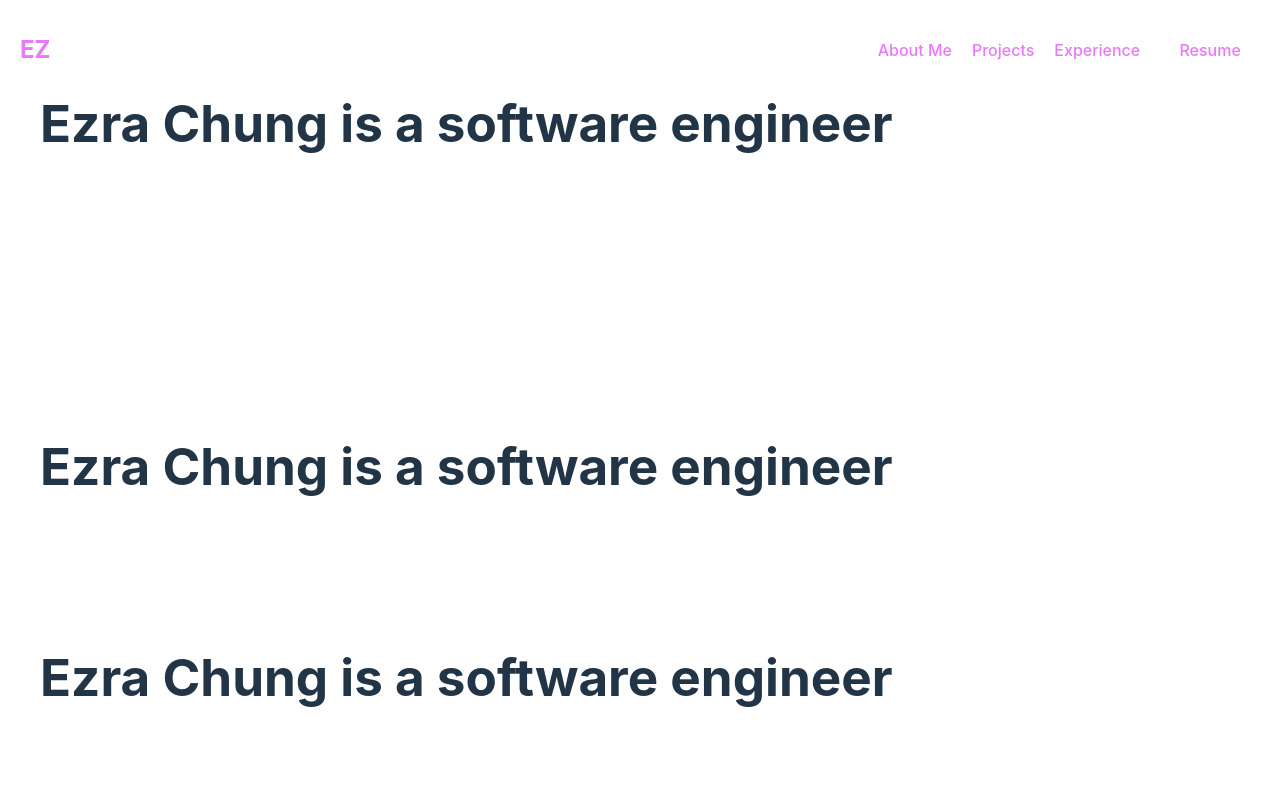
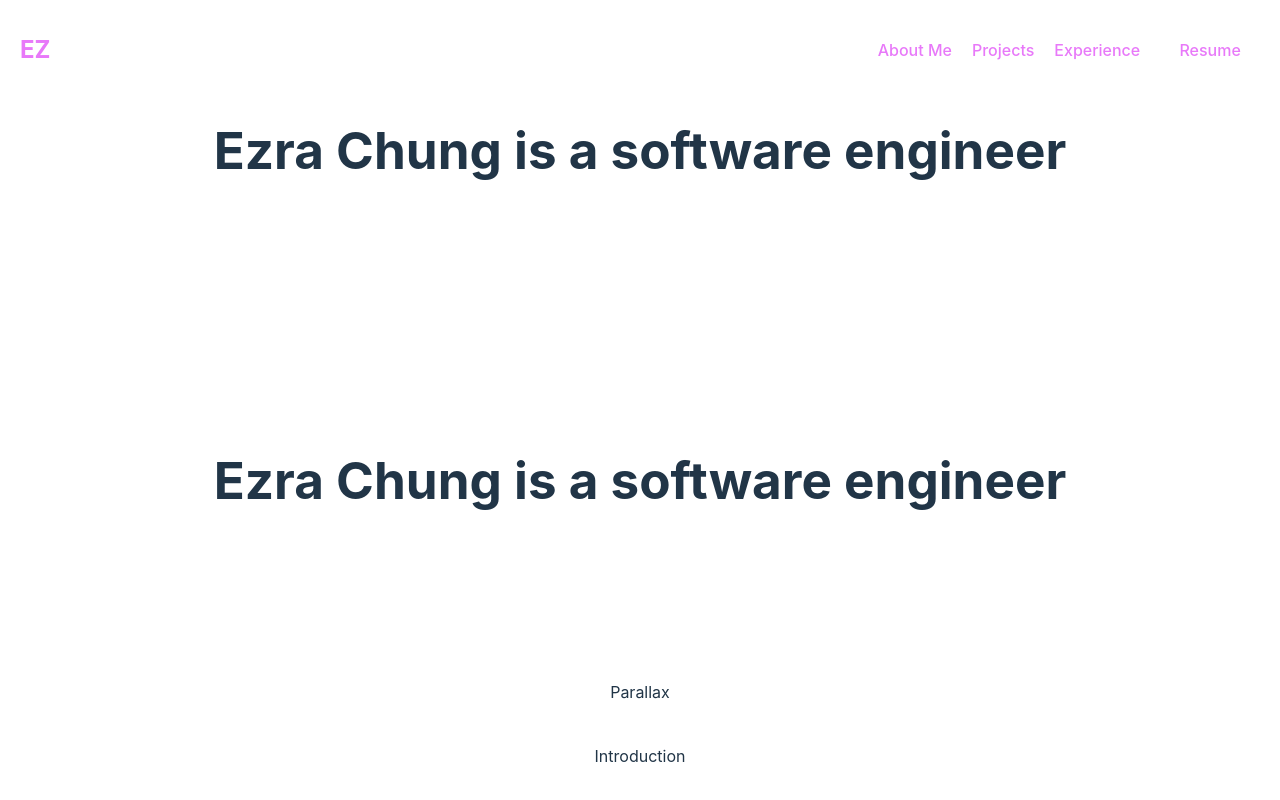
Before and after one commit to ezchung/personalsite_v3, a React (Vite) app: page /home in a window 1280 px wide. Built offline with nearby package versions, Linux system fonts and the light colour scheme.

Commit message:
Fixed the margin issue where right side of screen was bad through root in app.css

```diff
--- a/src/App.css
+++ b/src/App.css
@@ -1,4 +1,11 @@
-html, body, #root {
+#root {
+  width:100%;
+  margin: 0 auto;
+  padding: 0;
+  text-align: center;
+}
+
+html, body {
   height: 100%;
   margin: 0;
   padding: 0;
@@ -12,14 +19,6 @@ html, body, #root {
   width: 100%;
 }
 
-.content-wrapper {
-  flex: 1;
-  display: flex;
-  flex-direction: column;
-  overflow: hidden;
-  padding-top: 100px; /* Adjust this to match your navbar height */
-}
-
 section {
   flex: 1;
   display: flex;
@@ -27,8 +26,9 @@ section {
   justify-content: center;
   align-items: center;
   width: 100%;
-  padding: 20px;
+  padding: 20px 0px;
   box-sizing: border-box;
+  height: 100vh;
 }
 
 * {
--- a/src/App.tsx
+++ b/src/App.tsx
@@ -1,4 +1,3 @@
-import React from 'react';
 import './App.css'
 import Landing from './components/Landing';
 import Router from './components/Router';
@@ -7,7 +6,6 @@ function App() {
   return (
     <div className="App">
       <Router />
-      <div className="content-wrapper">
         <section>
           <Landing />
         </section>
@@ -29,8 +27,6 @@ function App() {
         <section>
           Contact
         </section>
-      </div>
-      <Router />
     </div>
   )
 }
--- a/src/components/Landing.css
+++ b/src/components/Landing.css
@@ -0,0 +1,7 @@
+.landing{
+    padding: 10vh 0;
+}
+
+.background{
+    padding: 0 10vh;
+}
--- a/src/components/Landing.tsx
+++ b/src/components/Landing.tsx
@@ -1,8 +1,5 @@
 import React from 'react';
 import './Landing.css';
-
-import ResumeLink from './ResumeLink';
-import AnimatedLines from './AnimatedLines';
 
 //import AnimatedSymbols from './AnimatedSymbols';
 //can add later. trying to use z-index to bring this text out to the front
```
